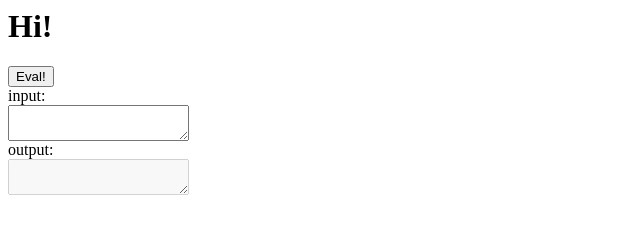
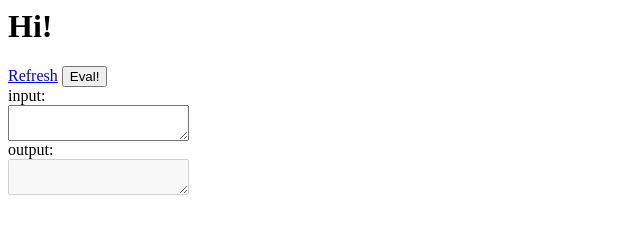
Before and after one commit to GitGudderest/GitGudderest.github.io, a plain HTML site: page index.html in a window 1280 px wide. Shown: the whole page, without its empty margins (0-640 px from the left). Drawn offline with Linux system fonts and the light colour scheme.

Commit message:
Update index.html

```diff
--- a/index.html
+++ b/index.html
@@ -11,6 +11,7 @@
   </head>
   <body>
     <h1>Hi!</h1>
+    <a href="//GitGudderest.github.io">Refresh</a>
     <button onclick="exec()">Eval!</button>
     </br>
     input:
```
